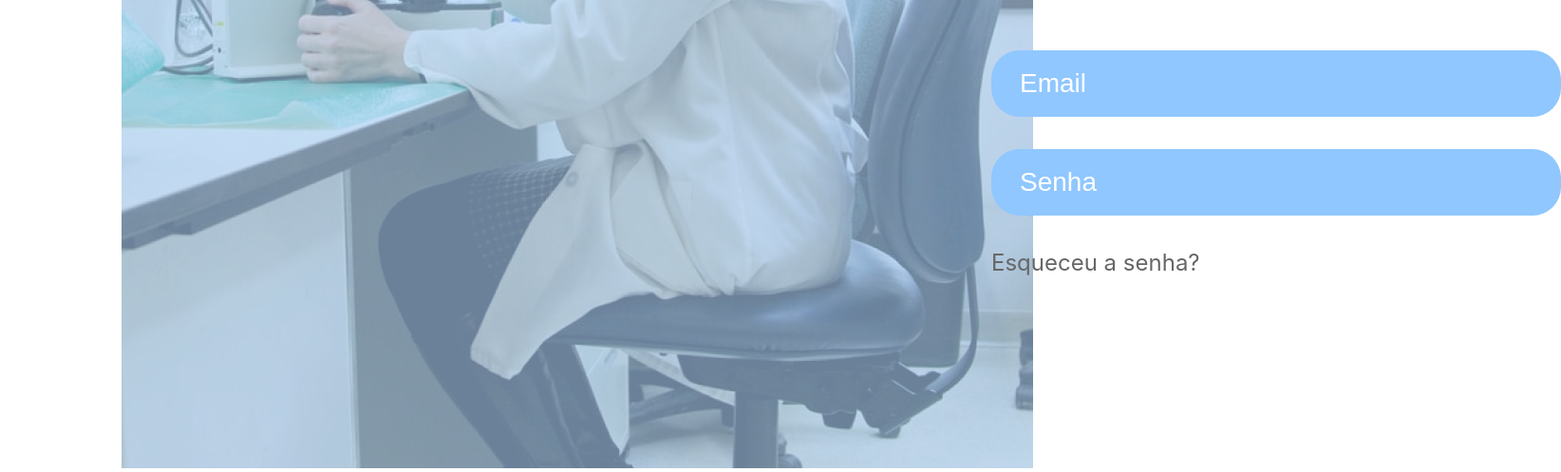
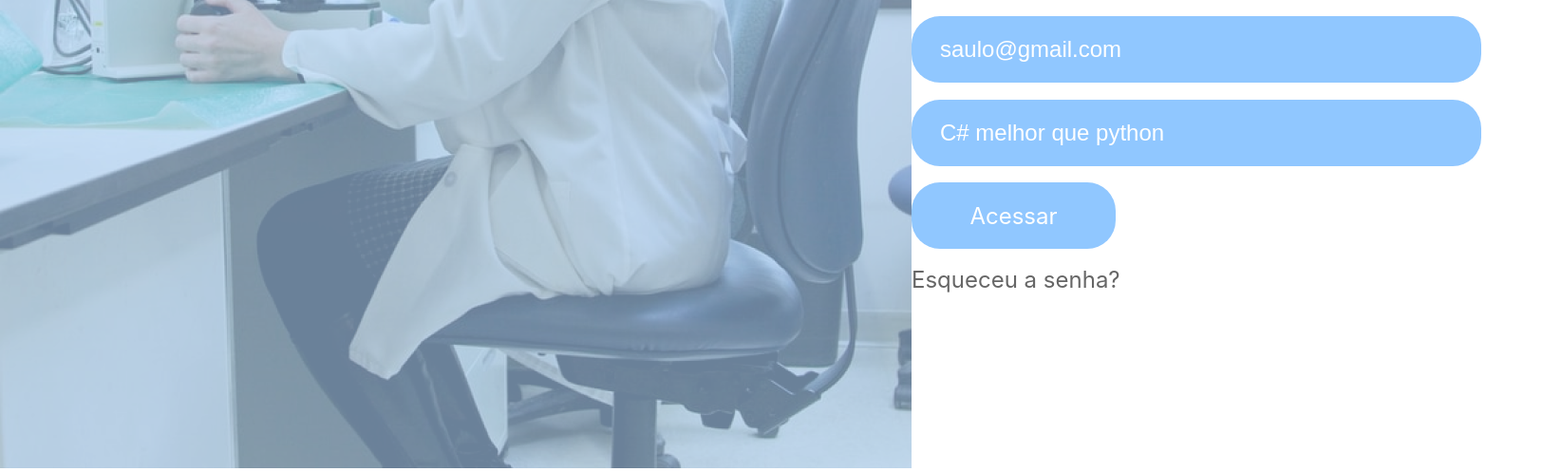
Before and after one commit to GustavoHenriqueFerreira/SPMedicalGroup, a React app in the folder Front-end/spmedgroup-ui/: page /login in a window 1280 px wide. Shown: the part 587-1084 px from the top of the page at 95% size, 1644 px wide, since content can reach past the window. Built offline with nearby package versions, Linux system fonts and the light colour scheme.

Commit message:
Login funcionando

```diff
--- a/Front-end/spmedgroup-ui/src/Assets/css/Login.css
+++ b/Front-end/spmedgroup-ui/src/Assets/css/Login.css
@@ -17,7 +17,7 @@
 }
 
 .posicionamento-login{
-    height: 0%;
+    height: 12%;
     width: 62%;
 }
 
@@ -27,7 +27,7 @@
     flex-direction: column;
     align-items: center;
     width: 50%;
-    margin-bottom: 4%;
+    margin-bottom: 10%;
 }
 
 .h1-login{
@@ -41,7 +41,7 @@
     height: 70px;
     margin-left: 5%;
     background: #90C7FF;
-    font-size: 28px;
+    font-size: 24px;
     border: none;
     color: white;
 }
@@ -75,6 +75,25 @@
     background: #90C7FF;
 }
 
+/* .acessar_page-login{
+    display: flex;
+    justify-content: center;
+} */
+
+.btn_acessar-login{
+    width: 215px;
+    height: 70px;
+    background-color: #90C7FF;
+    border-radius: 30px;
+    border: none;
+    font-family: -apple-system, BlinkMacSystemFont, 'Segoe UI', Roboto, Oxygen, Ubuntu, Cantarell, 'Open Sans', 'Helvetica Neue', sans-serif;
+    color: #ffffff;
+    font-size: 24px;
+    display: flex;
+    justify-content: center;
+    align-items: center;
+}
+
 .mudar_senha-login{
     font-family: -apple-system, BlinkMacSystemFont, 'Segoe UI', Roboto, Oxygen, Ubuntu, Cantarell, 'Open Sans', 'Helvetica Neue', sans-serif;
     font-size: 24px;
--- a/Front-end/spmedgroup-ui/src/pages/login/Login.js
+++ b/Front-end/spmedgroup-ui/src/pages/login/Login.js
@@ -13,8 +13,8 @@ export default class Login extends Component {
     constructor(props) {
         super(props);
         this.state = {
-            email: '',
-            senha: '',
+            email: 'saulo@gmail.com',
+            senha: 'C# melhor que python',
             erroMensagem: '',
             isLoading: false
         };
@@ -48,25 +48,26 @@ export default class Login extends Component {
                     // exibe no console do navegador o valor em base64
                     console.log(base64);
 
-                    // exibe no console o valor decodificado de base64 para string
-                    // console.log(window.atob(base64));
+                    switch (parseJwt().role) {
+                        case '1':
+                            this.props.history.push('/');
+                            console.log(usuarioAutenticado())
+                            break;
 
-                    // exibe no console do navegador o valor da chave role
-                    // console.log( JSON.parse( window.atob(base64) ) );
+                        case '2':
+                            this.props.history.push('/');
+                            console.log(usuarioAutenticado())
+                            break;
 
-                    // console.log( parseJwt().role );
+                        case '3':
+                            this.props.history.push('/');
+                            console.log(usuarioAutenticado())
+                            break;
 
-                    // exibe as propriedades da página
-                    console.log(this.props);
-
-                    // verifica se o usuário logado é do tipo administrador
-                    if (parseJwt().role === '1' ) {
-                        this.props.history.push('/consultasAdm');
-                        console.log('estou logado: ' + usuarioAutenticado())
-                    }
-
-                    else{
-                        this.props.history.push('/home');
+                        default:
+                            this.props.history.push('/');
+                            console.log(usuarioAutenticado())
+                            break;
                     }
                 }
             })
@@ -87,7 +88,7 @@ export default class Login extends Component {
             <div>
                 <main>
                     <section>
-                        <div className="container login-login">
+                        <div className="login-login">
                             <div>
                                 <img src={img_login} alt="imagem de uma médica" />
                             </div>
@@ -97,13 +98,31 @@ export default class Login extends Component {
                                     <img className="google-login" src={google} alt="Login com o Google" />
                                 </div>
                                 <div className="login_senha-login">
-                                    <div className="botoes-login">
-                                        <div className="btn_login-login">
-                                            <input className="input_login-login" type="text" placeholder="Email"></input>
-                                        </div>
-                                        <div className="btn_login-login">
-                                            <input className="input_login-login" type="text" placeholder="Senha"></input>
-                                        </div>
+                                    <div>
+                                        <form className="botoes-login" onSubmit={this.efetuaLogin}>
+                                            <div className="btn_login-login">
+                                                <input className="input_login-login"
+                                                    name="email"
+                                                    value={this.state.email}
+                                                    onChange={this.atualizaStateCampo}
+                                                    type="text"
+                                                    placeholder="Email">
+                                                </input>
+                                            </div>
+                                            <div className="btn_login-login">
+                                                <input className="input_login-login"
+                                                    name="senha"
+                                                    value={this.state.senha}
+                                                    onChange={this.atualizaStateCampo}
+                                                    type="text"
+                                                    placeholder="Senha">
+                                                </input>
+                                            </div>
+                                            {/* <div className="acessar_page-login"> */}
+                                            <div>
+                                                <button className="btn_acessar-login" type="submit">Acessar</button>
+                                            </div>
+                                        </form>
                                     </div>
                                     <a className="mudar_senha-login" href="">Esqueceu a senha?</a>
                                 </div>
```
